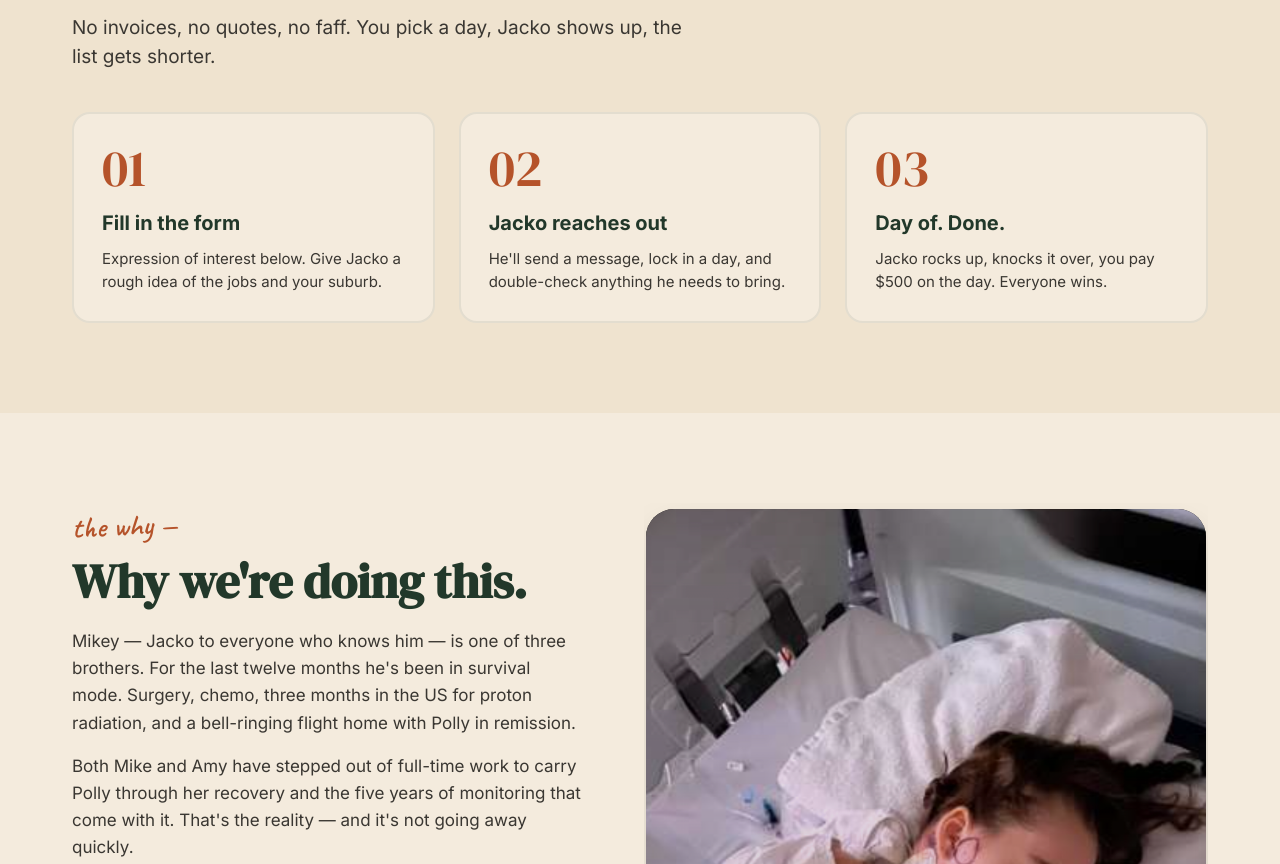
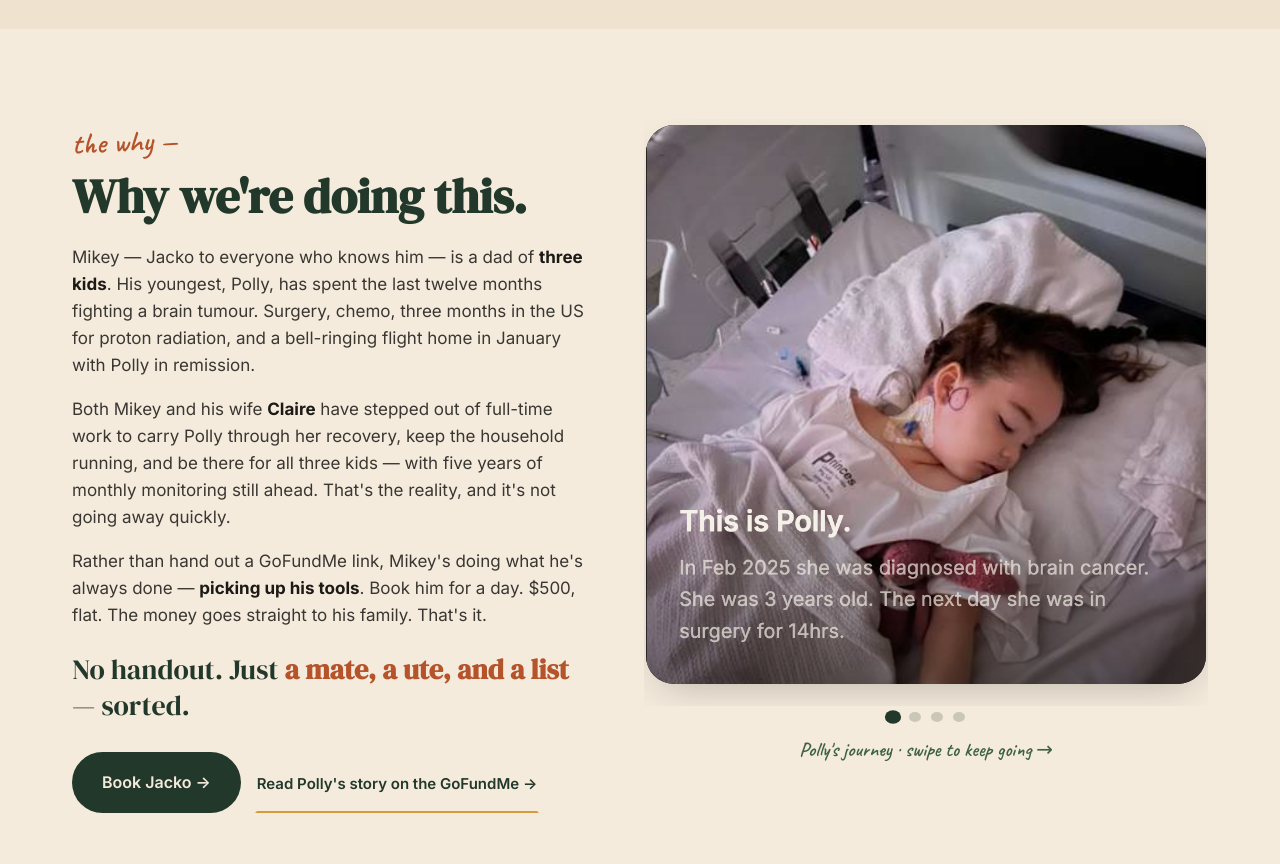
Before and after one commit to tommyjackett/just-call-jacko, a plain HTML site: page index.html in a window 1280 px wide. Shown: the part 4552-5416 px from the top of the page. Drawn offline with Linux system fonts and the light colour scheme; a script that the page names is missing.

Commit message:
Fix Why copy (Claire + family), remove kitchen photo, square carousel
- Why section: correct wife name Amy → Claire, rewrite to lead with the family
  context — Mikey, Claire, and three kids, with Polly as the youngest
- In Action: remove kitchen collage photo (jacko-in-action-4); grid now 3 photos
  filling a clean 2x2 (privacy screens tall left, two bath shots stacked right)
- Carousel: switch slide aspect-ratio from 4/5 to 1/1 so the story graphics
  (which have square-format text overlays) render without cropping

Co-Authored-By: Claude Opus 4.6 <noreply@anthropic.com>

```diff
--- a/index.html
+++ b/index.html
@@ -345,7 +345,7 @@
     scroll-snap-align: center;
     border-radius: var(--radius-lg); overflow: hidden;
     box-shadow: var(--shadow); background: var(--ink);
-    aspect-ratio: 4/5;
+    aspect-ratio: 1/1;
   }
   .pc-slide img { width: 100%; height: 100%; object-fit: cover; display: block; }
   .pc-dots {
@@ -936,9 +936,6 @@
         <div class="action-photo ap-3">
           <img src="assets/jacko-in-action-3.jpg" alt="Outdoor fix-up" loading="lazy" />
         </div>
-        <div class="action-photo ap-4">
-          <img src="assets/jacko-in-action-4.jpg" alt="Another one done" loading="lazy" />
-        </div>
       </div>
     </div>
   </div>
@@ -1007,18 +1004,21 @@
         <div class="why-kicker">the why —</div>
         <h2>Why we're doing this.</h2>
         <p>
-          Mikey — Jacko to everyone who knows him — is one of three brothers. For the last twelve months
-          he's been in survival mode. Surgery, chemo, three months in the US for proton radiation, and
-          a bell-ringing flight home with Polly in remission.
+          Mikey — Jacko to everyone who knows him — is a dad of <b>three kids</b>.
+          His youngest, Polly, has spent the last twelve months fighting a brain
+          tumour. Surgery, chemo, three months in the US for proton radiation,
+          and a bell-ringing flight home in January with Polly in remission.
         </p>
         <p>
-          Both Mike and Amy have stepped out of full-time work to carry Polly through her recovery and
-          the five years of monitoring that come with it. That's the reality — and it's not going away
-          quickly.
+          Both Mikey and his wife <b>Claire</b> have stepped out of full-time
+          work to carry Polly through her recovery, keep the household running,
+          and be there for all three kids — with five years of monthly monitoring
+          still ahead. That's the reality, and it's not going away quickly.
         </p>
         <p>
-          Rather than hand out a GoFundMe link, Mikey's doing what he's always done — <b>picking up his
-          tools</b>. Book him for a day. $500, flat. The money goes straight to his family. That's it.
+          Rather than hand out a GoFundMe link, Mikey's doing what he's always
+          done — <b>picking up his tools</b>. Book him for a day. $500, flat.
+          The money goes straight to his family. That's it.
         </p>
         <p class="why-tag">
           No handout. Just <b>a mate, a ute, and a list</b> — sorted.
```
